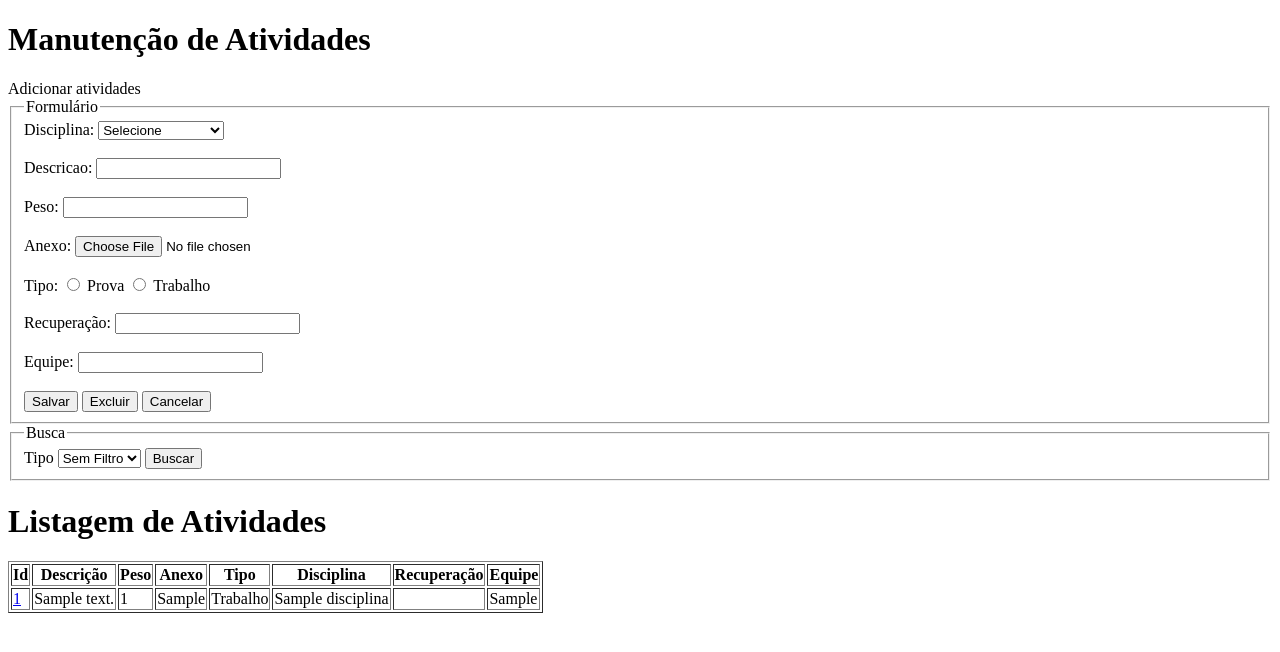
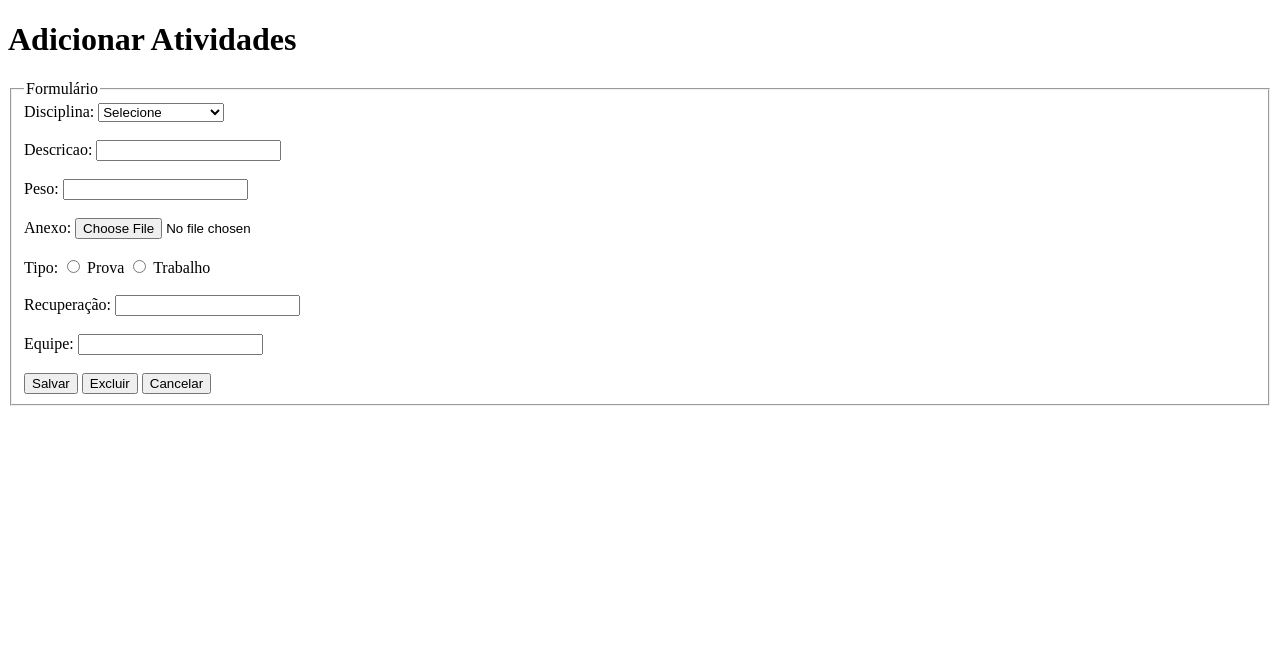
Before and after one commit to Maduzinh1/DevWeb3, a PHP site: page /Atividade/index.php in a window 1280 px wide. Shown: the top 652 px of the page. Run offline with PHP 8.4, Linux system fonts and the light colour scheme; the visitor is signed in with stand-in values (Sample User, id 1); tables that the repository leaves empty hold one stand-in row (values such as "Sample post"); some libraries are stand-ins or nearby versions.

Commit message:
Melhoria visual nas atividades
Separação de cadastro e listagem de atividades

```diff
--- a/Atividade/form_cad_atividade.html
+++ b/Atividade/form_cad_atividade.html
@@ -6,8 +6,7 @@
     <title>Cadastro de Atividades</title>
 </head>
 <body>
-    <h1>Manutenção de Atividades</h1>
-    Adicionar atividades
+    <h1>Adicionar Atividades</h1>
     <form action="index.php" method="post" enctype="multipart/form-data">
         <fieldset>
             <legend>Formulário</legend>
@@ -49,6 +48,5 @@
             <input type="reset" value="Cancelar">
         </fieldset>
     </form>
-<script src="filtro.js"></script>
 </body>
 </html>
--- a/Atividade/index.php
+++ b/Atividade/index.php
@@ -70,6 +70,5 @@ if ($_SERVER['REQUEST_METHOD'] == 'POST'){
 
     }
     print($formulario);
-    include_once('lista_atividade.php');
 }
 ?>
--- a/Atividade/lista_atividade.php
+++ b/Atividade/lista_atividade.php
@@ -1,8 +1,12 @@
 <?php
+if (session_status() === PHP_SESSION_NONE) {
+    session_start();
+}
 require_once ('../valida_login.php');
 require_once ("../Classes/Atividade.class.php");
 require_once ("../Classes/Trabalho.class.php");
 require_once ("../Classes/Prova.class.php");
+require_once ("../Classes/Disciplina.class.php");
 
 $busca = isset($_GET['busca'])?$_GET['busca']:0;
 $tipo = isset($_GET['tipo'])?$_GET['tipo']:0;
--- a/Atividade/listagem_atividade.html
+++ b/Atividade/listagem_atividade.html
@@ -30,3 +30,5 @@
     <th>Equipe</th>
     {itens}
 </table>
+
+<script src="filtro.js"></script>
--- a/Classes/Prova.class.php
+++ b/Classes/Prova.class.php
@@ -20,12 +20,12 @@ class Prova extends Atividade {
     // sobrescrita de método
     public function inserir():Bool {
         $sql = "INSERT INTO atividade (descricao, peso, anexo, tipo, recuperacao, idDisciplina)
-                VALUES (:descricao, :peso, :anexo, :tipo, :rec, :idDisciplina);";
+                VALUES (:descricao, :peso, :anexo, :tipo, :recuperacao, :idDisciplina);";
         $parametros = array(':descricao'=>$this->getDescricao(),
                             ':peso'=>$this->getPeso(),
                             ':anexo'=>$this->getAnexo(),
                             ':tipo' => $this->getTipo(),
-                            ':rec' => $this->getRecuperacao(),
+                            ':recuperacao' => $this->getRecuperacao(),
                             ':idDisciplina' => $this->getIdDisciplina());
         return Database::executar($sql, $parametros) == true;
     }
```
